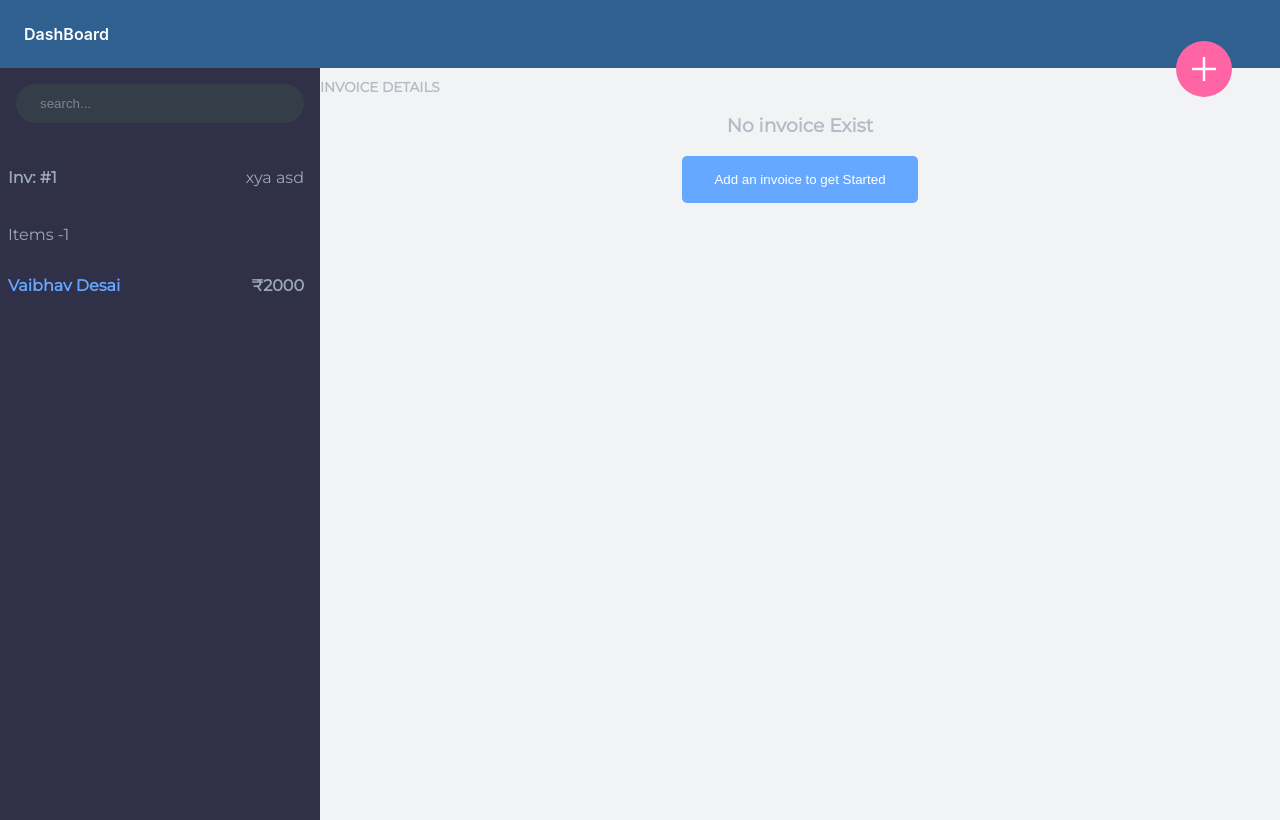
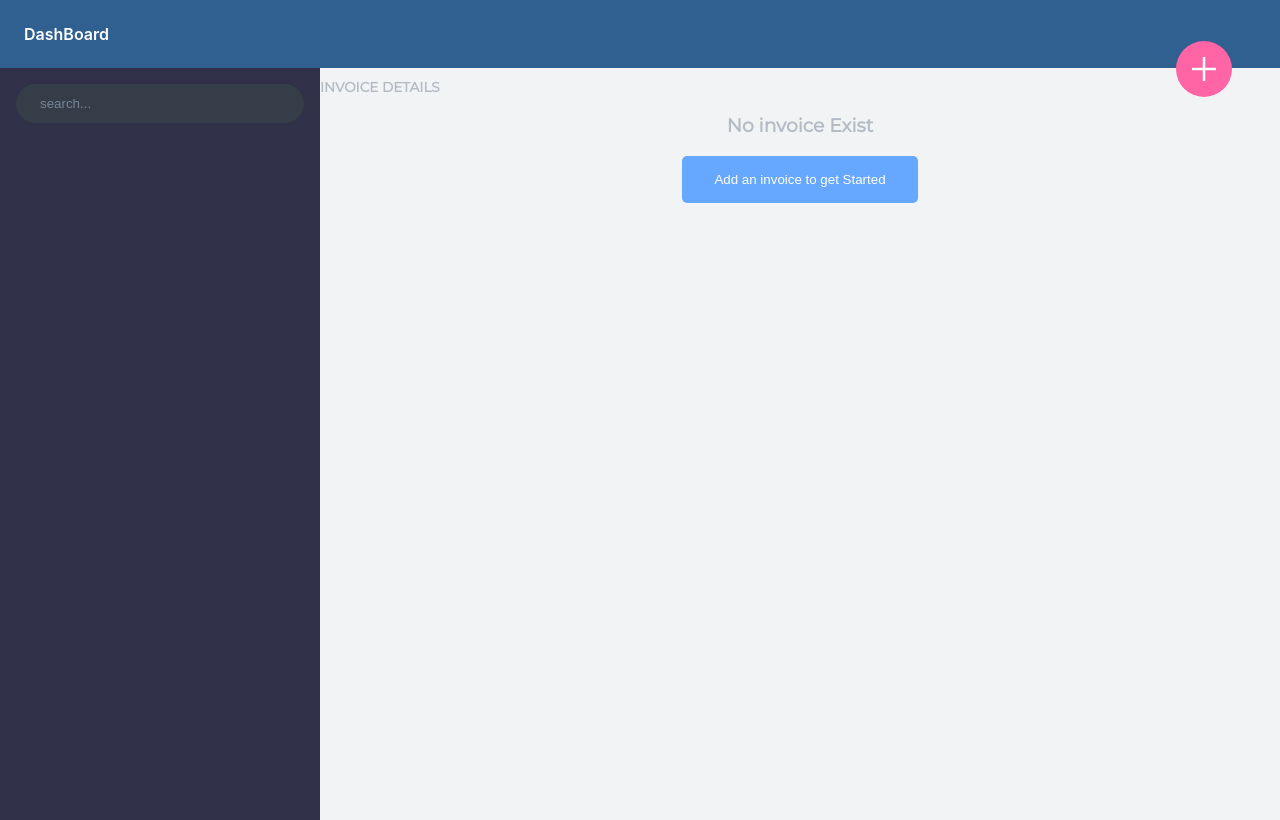
Before and after one commit to vvaibhavdesai/invoice_generator, a React (Create React App) app: page / in a window 1280 px wide. Built offline with nearby package versions, Linux system fonts and the light colour scheme.

Commit message:
updated sidebar

```diff
--- a/src/Components/SideBar.jsx
+++ b/src/Components/SideBar.jsx
@@ -1,25 +1,45 @@
+import { useDataContext } from "./../Context/DataContext";
+import { formatDate } from "./../Utils/dateformatter";
 export function SideBar() {
+  const { invoiceList, setId, id } = useDataContext();
+
   return (
     <aside className="sidebar">
       <section className="search-section">
         <input className="search-input" type="text" placeholder="search..." />
       </section>
       <ul className="sidebar-list">
-        <li>
+        {invoiceList.length > 0 &&
+          invoiceList.map((item) => (
+            <li
+              className={id === item.id ? `selected` : ``}
+              onClick={() => setId(item.id)}
+              key={item.id}
+            >
               <div className="invoice-list">
                 <div className="invoice-details">
-              <h4>Inv: #1</h4>
-              <time>xya asd</time>
+                  <h4 className={id === item.id ? `white` : ``}>
+                    Inv: #{item.id}
+                  </h4>
+                  <time>{formatDate(item.date)}</time>
                 </div>
                 <div className="invoice-details-bottom-row">
                   <div className="invoice-bottom-row-details">
-                <p>Items -1</p>
-                <p className="weight600 invoice-details-row-name"> Vaibhav Desai</p>
+                    <p className={id === item.id ? `white` : ``}>
+                      Items- {item.itemsList.length}
+                    </p>
+                    <p className="weight600 invoice-details-row-name">
+                      {" "}
+                      {item.customer.name}
+                    </p>
                   </div>
-              <p className="weight600">₹2000</p>
+                  <p className={`${id === item.id ? `white` : ``} weight600`}>
+                    ₹{item.grandTotal}
+                  </p>
                 </div>
               </div>
             </li>
+          ))}
       </ul>
     </aside>
   );
```
Lines whose indentation alone changed are shown as unchanged.
